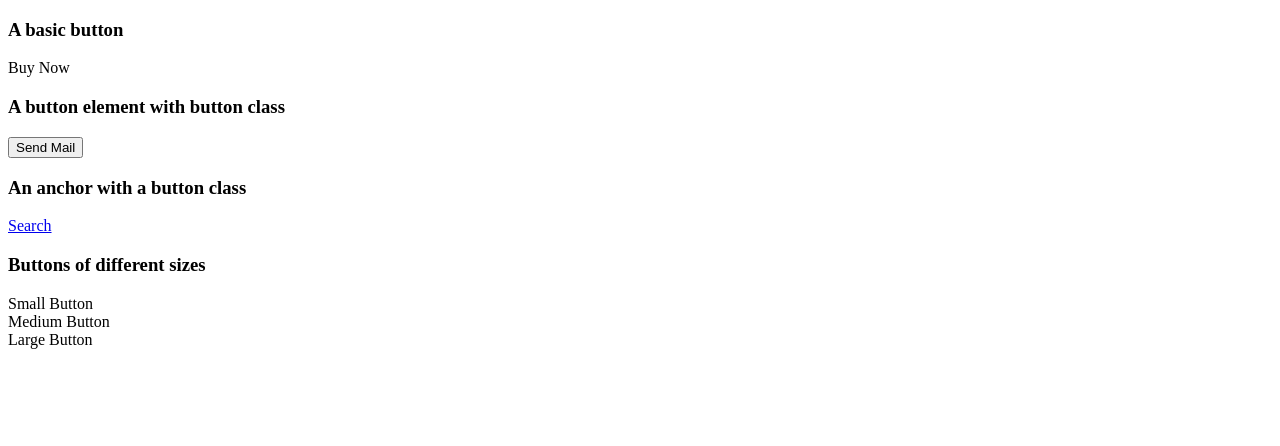
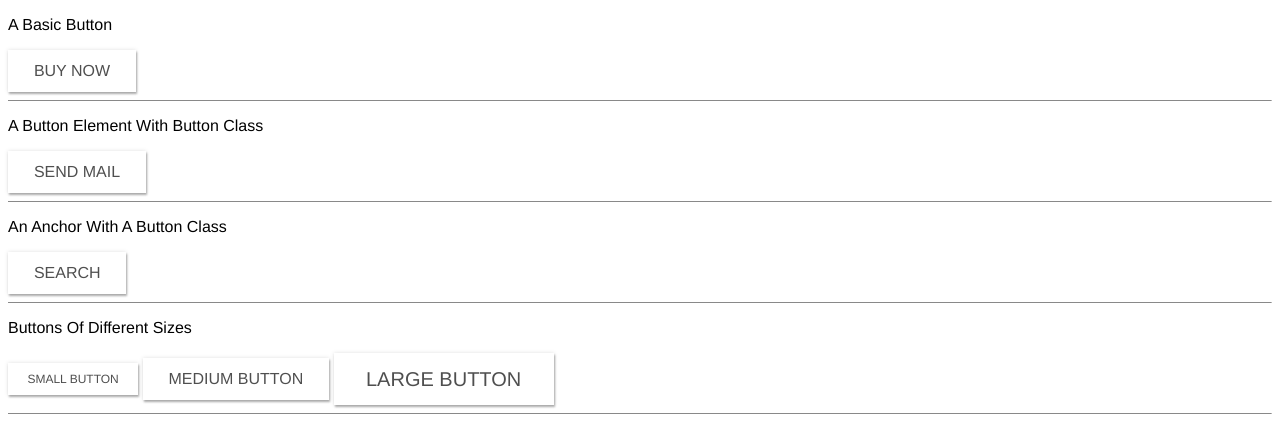
Before and after one commit to slate71/homepage, a plain HTML site: page components/buttons/index.html in a window 1280 px wide. Drawn offline with Linux system fonts and the light colour scheme.

Commit message:
Add initial button styles

```diff
--- a/components/buttons/buttons.css
+++ b/components/buttons/buttons.css
@@ -0,0 +1,54 @@
+* {
+  font-family: helvetica, sans-serif;
+  font-size: 16px;
+}
+
+hr {
+  border-bottom: 0;
+  border-color: #ddd;
+}
+
+h3 {
+  text-transform: capitalize;
+  font-weight: 400;
+  font-size: 1em;
+}
+
+.button {
+  display: inline-block;
+  vertical-align: middle;
+  line-height: 1em;
+  padding: 0.809em 1.618em;
+  border: none;
+  background-color: #fff;
+  cursor: pointer;
+  color: #4f4f4f;
+  text-decoration: none;
+  text-transform: uppercase;
+  font-size: 1rem;
+  font-weight: 100;
+  -webkit-user-select: none;
+  -moz-user-select: none;
+  -ms-user-select: none;
+  box-shadow: 0px 0px 4px rgba(0, 0, 0, .125), 1px 2px 2px rgba(0, 0, 0, .3);
+}
+
+.button:focus {
+  outline: none;
+}
+
+.button:hover {
+  box-shadow: 0px 0px 4px rgba(0, 0, 0, .125), 2px 4px 4px rgba(0, 0, 0, .2);
+}
+
+.button:active {
+  box-shadow: 0px 0px 0px;
+}
+
+.button-sm {
+  font-size: 0.75rem;
+}
+
+.button-lg {
+  font-size: 1.25rem;
+}
--- a/components/buttons/index.html
+++ b/components/buttons/index.html
@@ -1,22 +1,27 @@
 <!DOCTYPE html>
 <html>
 <head>
+  <meta charset="utf-8">
   <title>Buttons Component</title>
   <link rel="stylesheet" type="text/css" href="buttons.css">
 </head>
 <body>
   <h3>A basic button</h3>
   <div class="button">Buy Now</div>
+  <hr>
 
   <h3>A button element with button class</h3>
   <button class="button">Send Mail</button>
+  <hr>
 
   <h3>An anchor with a button class</h3>
   <a class="button" href="#">Search</a>
+  <hr>
 
   <h3>Buttons of different sizes</h3>
   <div class="button button-sm">Small Button</div>
   <div class="button button-md">Medium Button</div>
   <div class="button button-lg">Large Button</div>
+  <hr>
 </body>
 </html>
```
